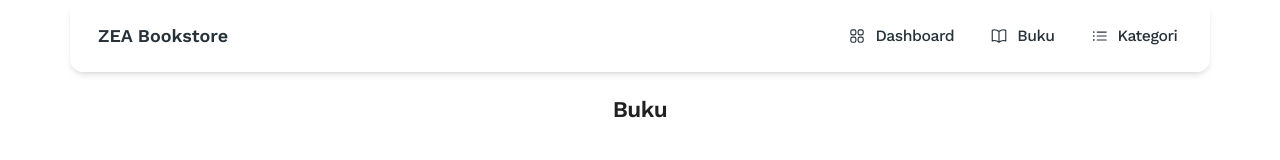
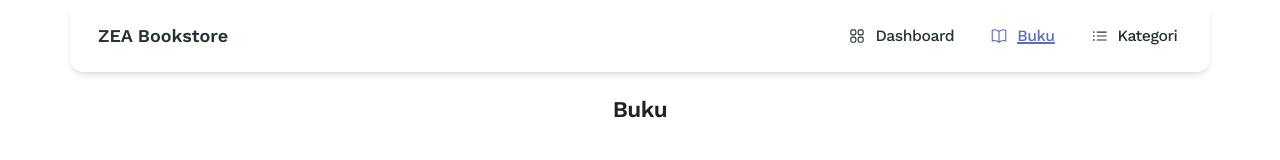
Before and after one commit to yaaann-wnd/zea-bookstore-material-tailwind, a Next.js app: page /buku in a window 1280 px wide. Shown: the top 160 px of the page. Built offline with nearby package versions, Linux system fonts and the light colour scheme.

Commit message:
tambah state active di navlist

```diff
--- a/app/components/NavList.jsx
+++ b/app/components/NavList.jsx
@@ -1,15 +1,19 @@
 import { BookOpenIcon, ListBulletIcon, Squares2X2Icon } from "@heroicons/react/24/outline";
 import { Typography } from "@material-tailwind/react";
 import Link from "next/link";
+import { usePathname } from "next/navigation";
 
 export default function NavList() {
+
+  const pathname = usePathname();
+
   return (
     <ul className="my-2 flex flex-col gap-2 lg:mb-0 lg:mt-0 lg:flex-row lg:items-center lg:gap-6">
       <Typography
         as="li"
         variant="small"
         color="blue-gray"
-        className="flex items-center gap-x-2 p-1 font-medium hover:text-indigo-400 transition-colors"
+        className={`flex items-center gap-x-2 p-1 font-medium hover:text-indigo-400 transition-colors ${pathname === '/' ? 'text-indigo-400 underline decoration-2' : ''}`}
       >
         <Squares2X2Icon className="w-4" />
         <Link
@@ -23,7 +27,7 @@ export default function NavList() {
         as="li"
         variant="small"
         color="blue-gray"
-        className="flex items-center gap-x-2 p-1 font-medium hover:text-indigo-400 transition-colors"
+        className={`flex items-center gap-x-2 p-1 font-medium hover:text-indigo-400 transition-colors ${pathname === '/buku' ? 'text-indigo-400 underline decoration-2' : ''}`}
       >
         <BookOpenIcon className="w-4" />
         <Link
@@ -37,7 +41,7 @@ export default function NavList() {
         as="li"
         variant="small"
         color="blue-gray"
-        className="flex items-center gap-x-2 p-1 font-medium hover:text-indigo-400 transition-colors"
+        className={`flex items-center gap-x-2 p-1 font-medium hover:text-indigo-400 transition-colors ${pathname === '/kategori' ? 'text-indigo-400 underline decoration-2' : ''}`}
       >
         <ListBulletIcon className="w-4" />
         <Link
```
